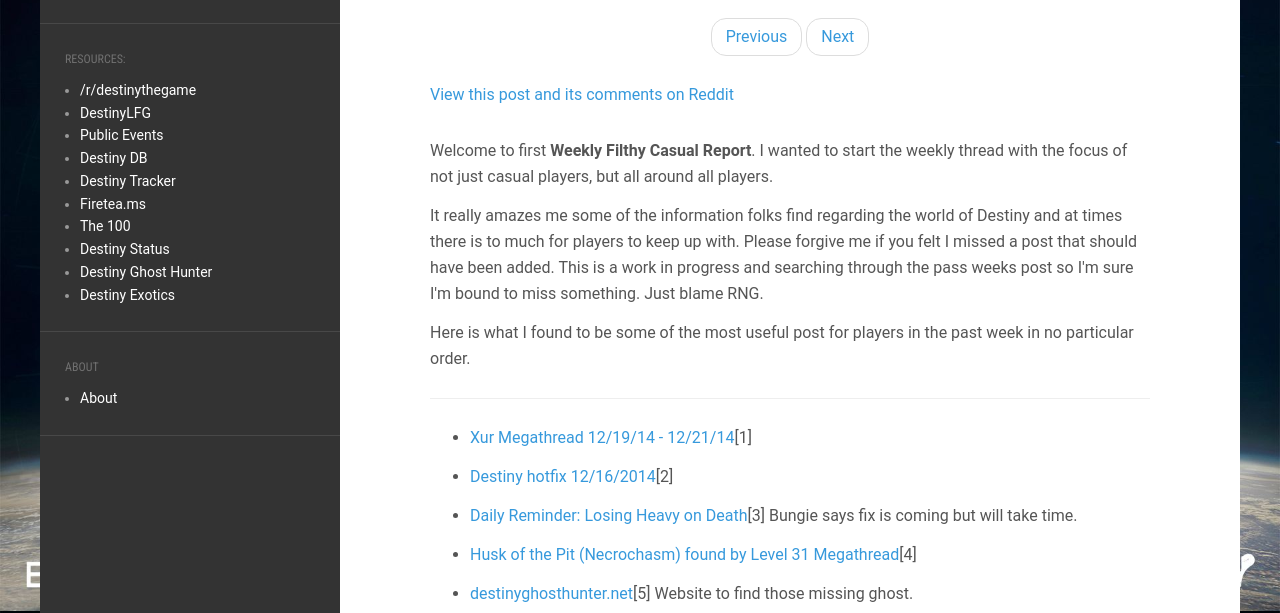
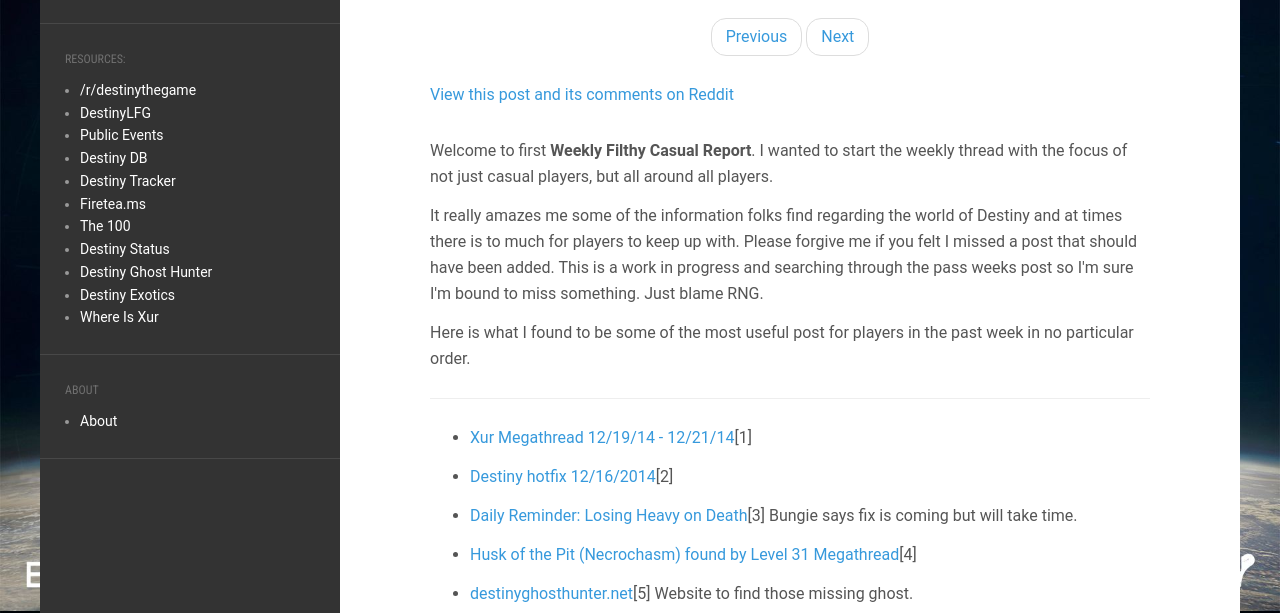
Before and after one commit to arbyruns/fcrdestiny.github.io, a plain HTML site: page FC1.html in a window 1280 px wide. Shown: the part 189-802 px from the top of the page. Drawn offline with Linux system fonts and the light colour scheme.

Commit message:
Added another link

```diff
--- a/FC1.html
+++ b/FC1.html
@@ -72,6 +72,7 @@ body.custom-background { background-image: url('i/bgdest.jpg'); background-repea
 									<li><a href="http://destinystatus.com/">Destiny Status</a></li>
 									<li><a href="http://destinyghosthunter.net/index.php">Destiny Ghost Hunter</a></li>
 									<li><a href="http://destinyexotics.com/">Destiny Exotics</a></li>
+									<li><a href="http://whereisxur.com/">Where Is Xur</a></li>
 								</ul>
 						</aside>
 						<aside id="recent" class="widget widget_recent_entries">
--- a/index.html
+++ b/index.html
@@ -83,6 +83,7 @@ body.custom-background { background-image: url('i/bgdest.jpg'); background-repea
 									<li><a href="http://destinystatus.com/">Destiny Status</a></li>
 									<li><a href="http://destinyghosthunter.net/index.php">Destiny Ghost Hunter</a></li>
 									<li><a href="http://destinyexotics.com/">Destiny Exotics</a></li>
+									<li><a href="http://whereisxur.com/">Where Is Xur</a></li>
 								</ul>
 						</aside>
 						<aside id="recent" class="widget widget_recent_entries">
```
Also changed, not shown: FC2.html (+1 -0 lines), FC3.html (+1 -0 lines), FC4.html (+1 -0 lines), about.html (+1 -0 lines).
